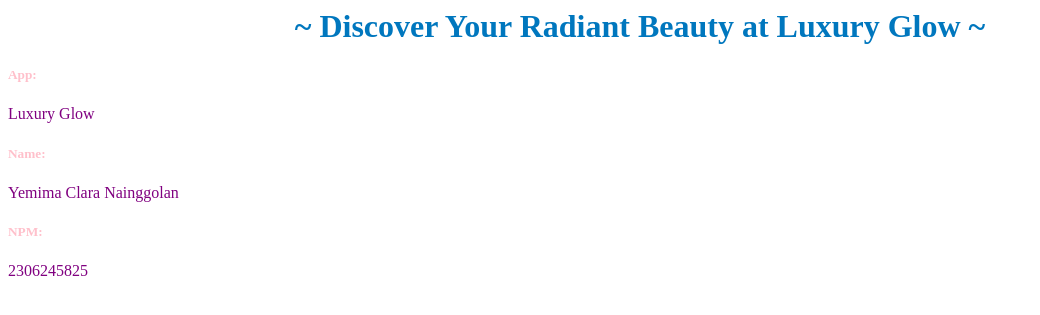
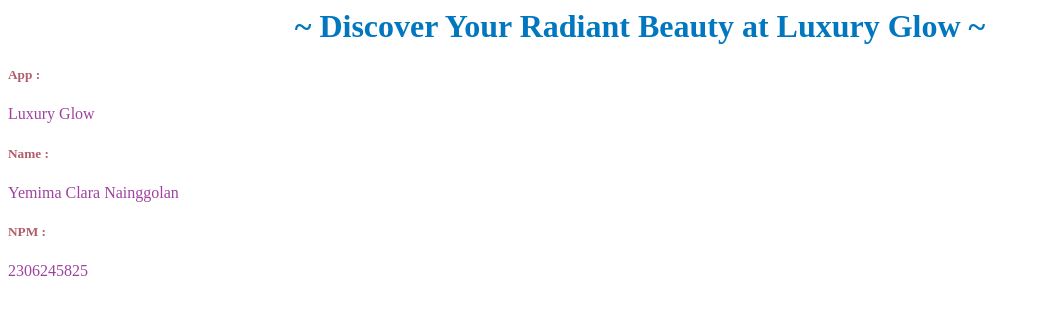
Before and after one commit to yemy16/Luxury-Glow, a Django app: page / in a window 1280 px wide. Shown: the top 315 px of the page, without its empty margins (0-1040 px from the left). Run offline with Django 5.2, Linux system fonts and the light colour scheme.

Commit message:
Ubah warna judul lagi

```diff
--- a/main/templates/main.html
+++ b/main/templates/main.html
@@ -2,24 +2,24 @@
     <style>
         /* CSS untuk judul */
         .title {
-            color: pink; /* Warna untuk judul */
+            color: rgb(176, 93, 107); /* Warna untuk judul */
         }
 
         /* CSS untuk isian */
         .content {
-            color: purple; /* Warna untuk isian */
+            color: rgb(159, 66, 159); /* Warna untuk isian */
         }
     </style>
 </head>
 <body>
     <h1 style="text-align: center; color: #0077BE;">~  Discover Your Radiant Beauty at Luxury Glow  ~</h1>
 
-    <h5 class="title">App: </h5>
+    <h5 class="title">App : </h5>
     <p class="content">{{ app }}</p>
 
-    <h5 class="title">Name: </h5>
+    <h5 class="title">Name : </h5>
     <p class="content">{{ name }}</p>
 
-    <h5 class="title">NPM: </h5>
+    <h5 class="title">NPM : </h5>
     <p class="content">{{ npm }}</p>
 </body>
```
